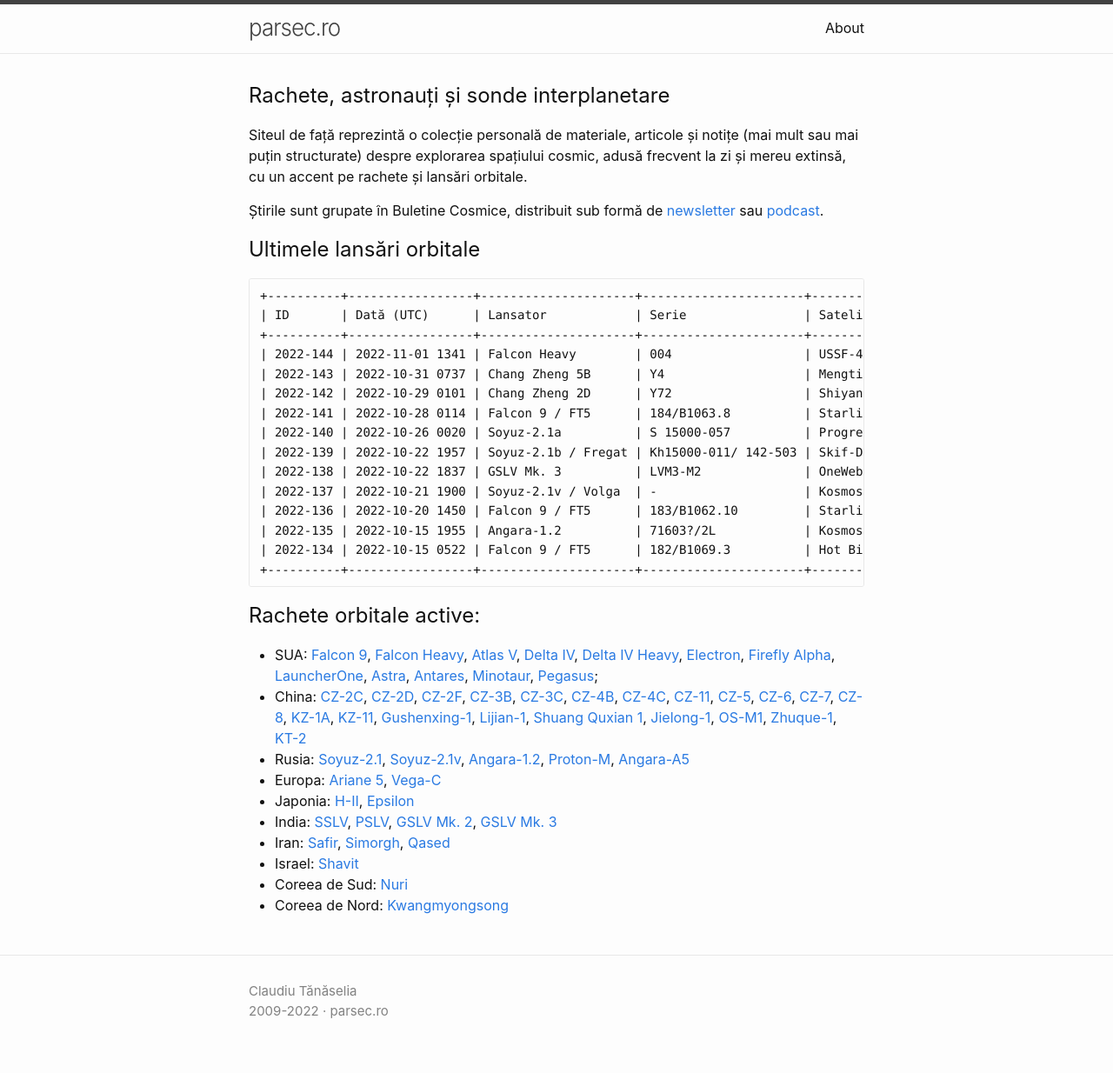
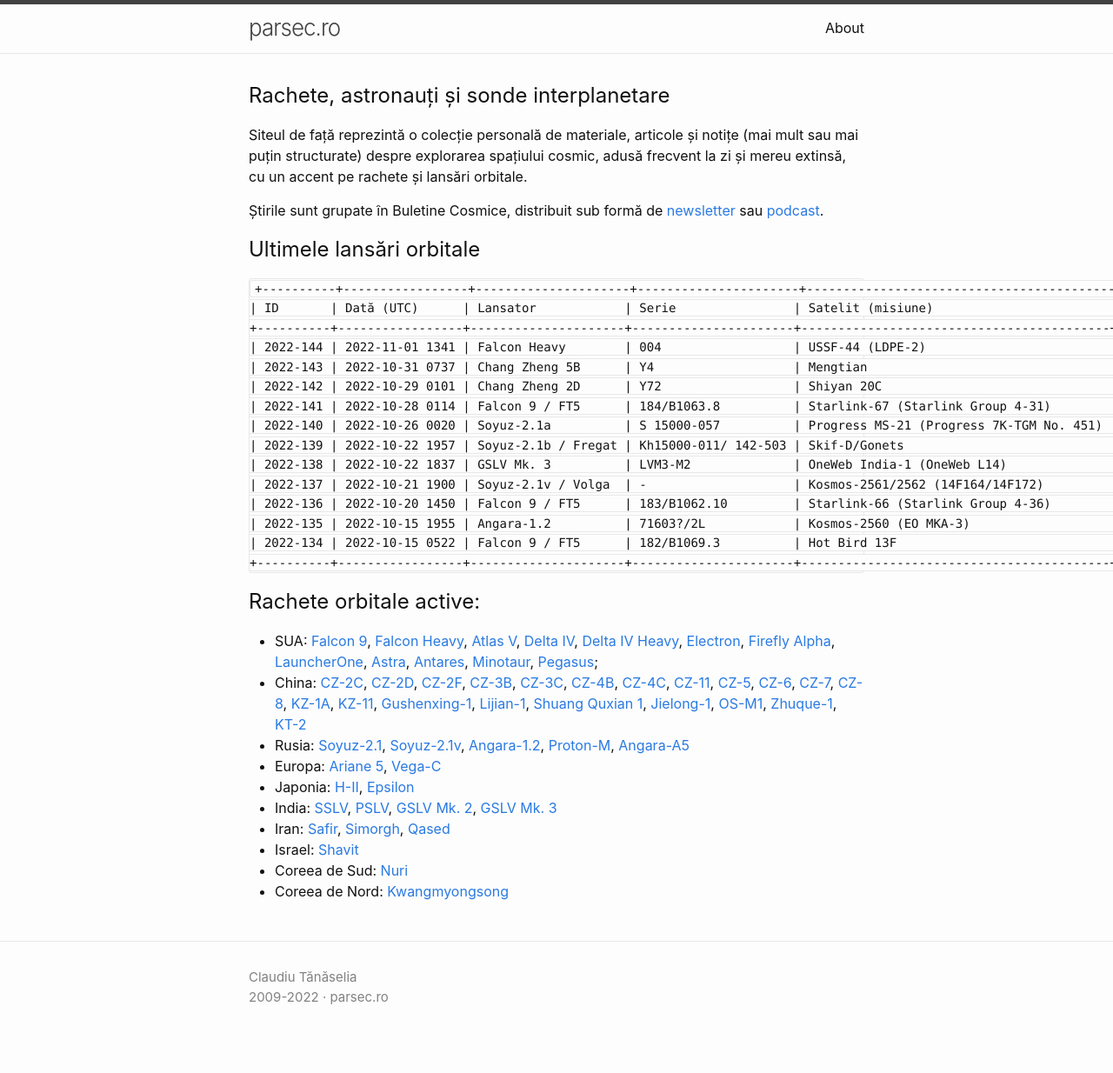
Before and after one commit to ctanas/parsec-jupyter, a Jekyll site: the page built from index.md, in a window 1280 px wide. Shown: the whole page at 87% size. Built offline with Jekyll 4.4.1, drawn with Linux system fonts in a browser that asks for light colours.

Commit message:
Update _base.scss

```diff
--- a/_sass/minima/_base.scss
+++ b/_sass/minima/_base.scss
@@ -40,7 +40,7 @@ body {
  * Set `margin-bottom` to maintain vertical rhythm
  */
 h1, h2, h3, h4, h5, h6,
-p, blockquote, pre,
+p, blockquote,
 ul, ol, dl, figure,
 %vertical-rhythm {
   margin-bottom: $spacing-unit / 2;
@@ -171,17 +171,6 @@ code {
   padding: 1px 5px;
 }
 
-pre {
-  padding: 8px 12px;
-  overflow-x: auto;
-
-  > code {
-    border: 0;
-    padding-right: 0;
-    padding-left: 0;
-  }
-}
-
 .highlight {
   border-radius: 3px;
   background:  $background-color;
```
